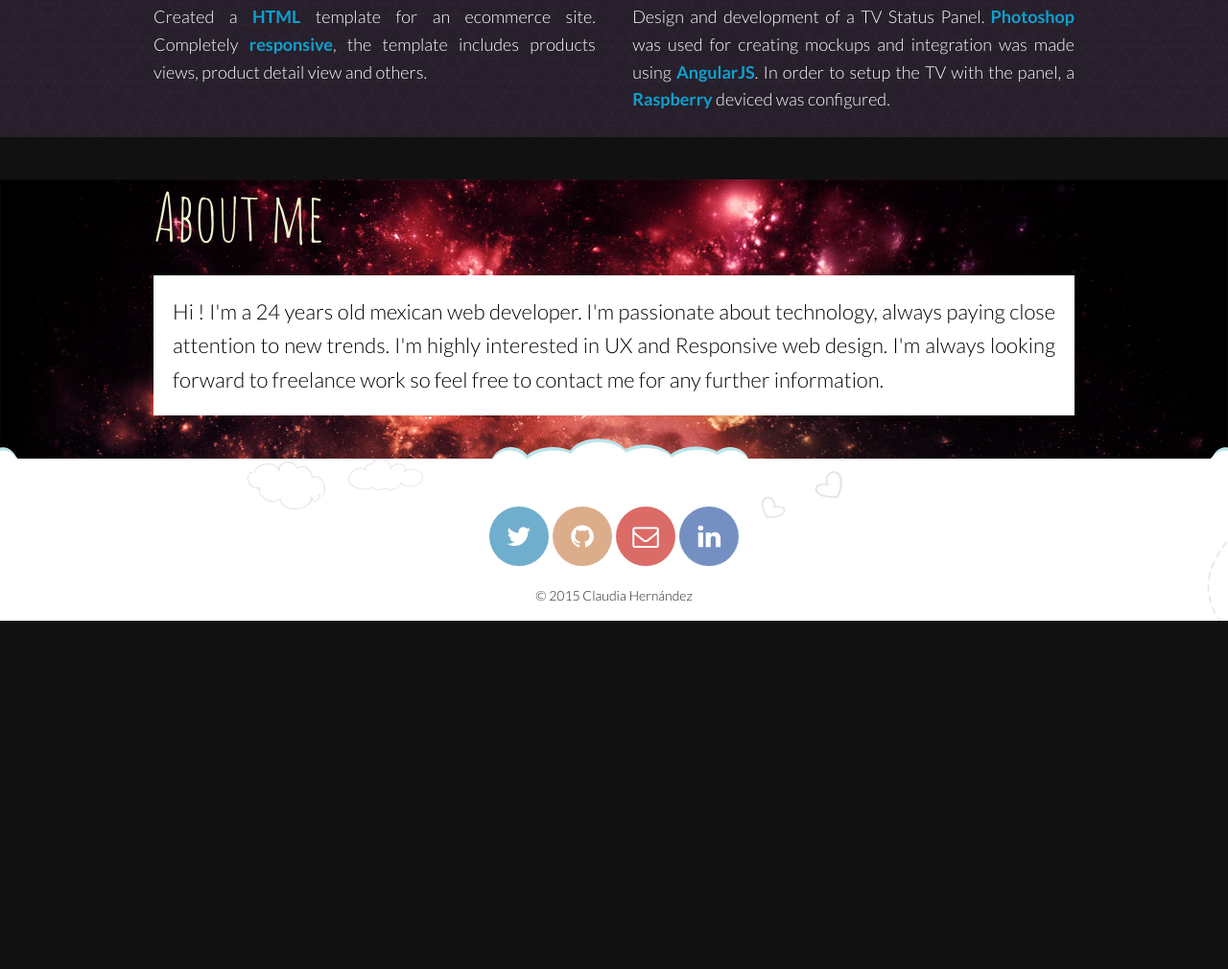
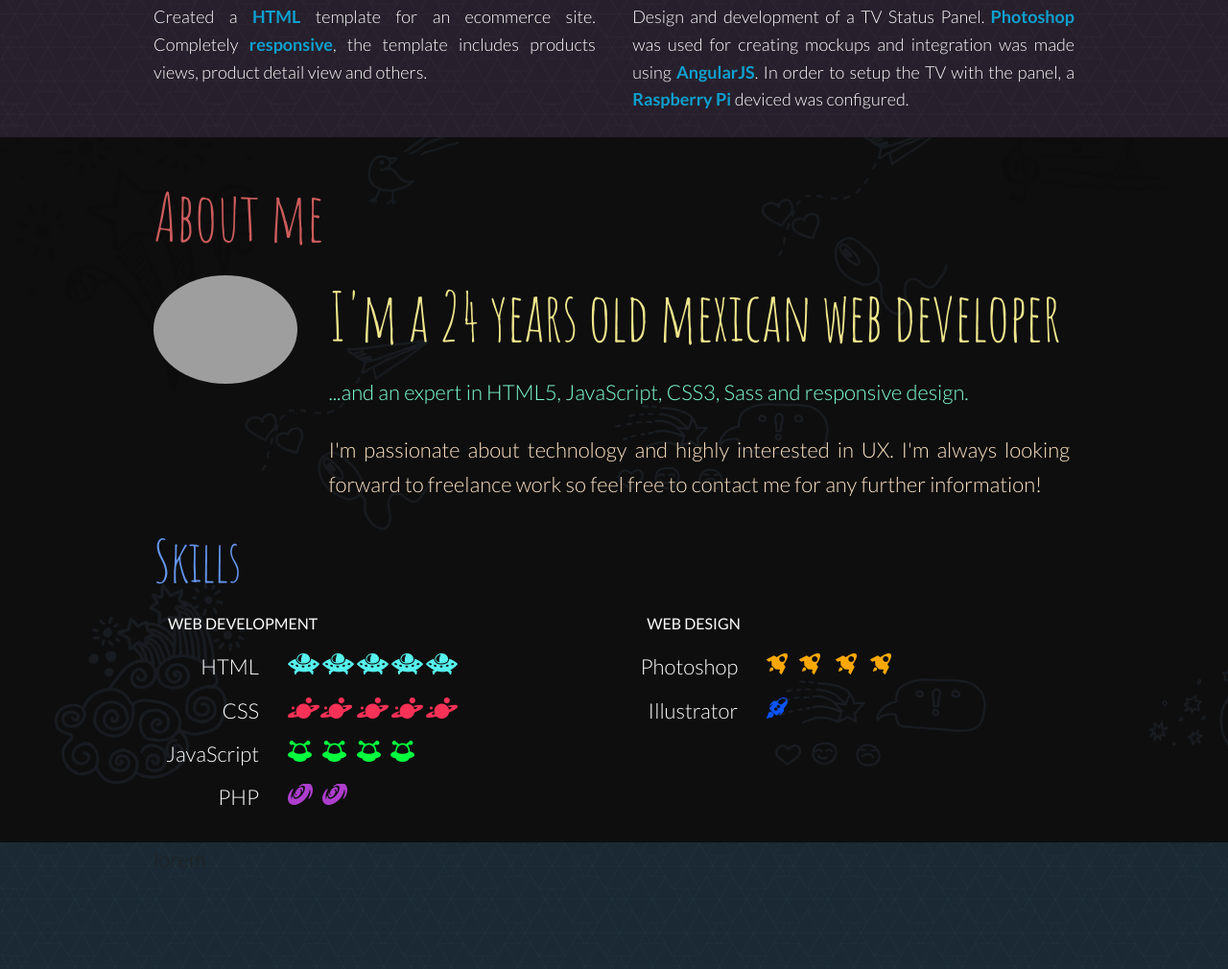
Before and after one commit to claudiahdz/claudiahdz, a website: page index.html in a window 1280 px wide. Shown: the part 1790-2800 px from the top of the page at 96% size. Before the commit the page ends 2437 px from the top, so only its background shows below. Drawn offline with Linux system fonts and the light colour scheme; grey boxes are pictures that could not be loaded.

Commit message:
aboutme section

```diff
--- a/css/animations.css
+++ b/css/animations.css
@@ -1,7 +1,7 @@
 /* Glow animation */
-@-moz-keyframes glow { 0% { opacity: 0.0; } 50% { opacity: 0.30; } 100% { opacity: 0.0; } }
-@-webkit-keyframes glow { 0% { opacity: 0.0; } 50% { opacity: 0.30; } 100% { opacity: 0.0; } }
-@keyframes glow { 0% { opacity: 0.0; } 50% { opacity: 0.30; } 100% { opacity: 0.0; } }
+@-moz-keyframes glow { 0% { opacity: 0.0; } 50% { opacity: 0.40; } 100% { opacity: 0.0; } }
+@-webkit-keyframes glow { 0% { opacity: 0.0; } 50% { opacity: 0.40; } 100% { opacity: 0.0; } }
+@keyframes glow { 0% { opacity: 0.0; } 50% { opacity: 0.40; } 100% { opacity: 0.0; } }
 
 /* Reveal Header animation */
 @-moz-keyframes reveal { 0% { top: -5em; } 100% { top: 0; } }
--- a/css/style.css
+++ b/css/style.css
@@ -30,6 +30,11 @@ h1 {
   padding-top: 20px;
   font-size: 70px;
   font-family: Amatic SC;
+}
+
+h2 {
+  font-family: Amatic SC;
+  font-size: 60px;
 }
 
 small {
@@ -235,18 +240,76 @@ header.fixed i {
     #About-Me
 \*------------------------------------*/
 .aboutme.parallax-section {
-  color: #EFF3CD;
+  color: white;
   padding: 20px;
   background-repeat: no-repeat;
   background-attachment: fixed;
+  background-color: #0E0E0E;
   background-size: cover;
-  background-image: url('../img/backgrounds/background-4.jpg');
+  background-image: url('../img/assets/doodles_bg.png');
+}
+
+.aboutme .three.columns {
+  width: 19%;
+}
+
+.aboutme .nine.columns {
+  width: 80.5%;
+}
+
+.aboutme .row:first-of-type .columns {
+  margin-left: 0;
+}
+
+.aboutme h1 {
+  color: indianred;
+}
+
+.aboutme h2 {
+  color: cornflowerblue;
+  margin: 0;
+}
+
+.aboutme .row h1 {
+  color: khaki;
+  padding: 0;
 }
 
 .aboutme p {
-  color: black;
-  padding: 20px;
-  background-color: white;
+  color: bisque;
+}
+
+.aboutme p:first-of-type {
+  color: aquamarine;
+}
+
+.aboutme .row .three.columns img {
+  border-radius: 50%;
+  float: left;
+  margin-right: 30px;
+  width: 150px;
+}
+
+.aboutme .area {
+  font-size: 16px;
+  font-weight: 400;
+  margin: 15px;
+  text-transform: uppercase;
+}
+
+.aboutme .skills {
+  display: table-row;
+  list-style: none;
+}
+
+.aboutme .skills span {
+  display: table-cell;
+  width: 110px;
+}
+
+.aboutme .skills span:first-of-type {
+  padding-right: 30px;
+  text-align: right;
 }
 
 
@@ -259,6 +322,9 @@ header.fixed i {
 \*------------------------------------*/
 .education {
   background-color: red;
+  height: 300px;
+  background-image: url('../img/backgrounds/background-6.png');
+
 }
 
 
@@ -272,7 +338,7 @@ header.fixed i {
 .contact {
   width: 100%;
   background-color: white;
-  background-image: url(../img/assets/contact_bg.png);
+  background-image: url('../img/assets/contact_bg.png');
   background-position: center top;
   clear: both;
   float: left;
@@ -281,7 +347,7 @@ header.fixed i {
 
 .contact:before {
   background-size: cover;
-  background: url(../img/assets/contact_top.png) center top no-repeat;
+  background: url('../img/assets/contact_top.png') center top no-repeat;
   content: "";
   height: 46px;
   left: 0px;
--- a/index.html
+++ b/index.html
@@ -66,7 +66,7 @@
       <div class="description six columns">
 
         <h3>Gilsa - Pisos y Azulejos</h3>
-        <span>Interactive Site</span><span><a href="http://www.gilsa.com/">View <i class="fa fa-globe"></i></a></span>
+        <span>Interactive Site</span><span><a href="http://www.gilsa.com/" target="_blank">View <i class="fa fa-globe"></i></a></span>
         <hr>
           <img src="img/portfolio/gilsa.jpg" alt="gilsa">
           <p>Worked on the front-end development of the website of a tile and flooring company. Integration was made with the <em>Twig</em> templating system and <em>Twitter Bootstrap</em> was used as well.</p>
@@ -75,7 +75,7 @@
       <div class="description six columns">
 
         <h3>Kidscenter</h3>
-        <span>Interactive Site</span><span><a href="http://www.kidscenter.biz/">View <i class="fa fa-globe"></i></a></span>
+        <span>Interactive Site</span><span><a href="http://www.kidscenter.biz/" target="_blank">View <i class="fa fa-globe"></i></a></span>
         <hr>
         <img src="img/portfolio/kidscenter.jpg" alt="kidscenter">
         <p>Development of an interactive website for a kindergarten. Heavily worked on the website animations using purely <em>CSS</em>. <em>Parallax</em> design was chosen for a more smooth user experience.</p>
@@ -100,7 +100,7 @@
         <span>TV Panel</span>
         <hr>
         <img src="img/portfolio/nivapanel.jpg" alt="nivapanel">
-        <p>Design and development of a TV Status Panel. <em>Photoshop</em> was used for creating mockups and integration was made using <em>AngularJS</em>. In order to setup the TV with the panel, a <em>Raspberry</em> deviced was configured.</p>
+        <p>Design and development of a TV Status Panel. <em>Photoshop</em> was used for creating mockups and integration was made using <em>AngularJS</em>. In order to setup the TV with the panel, a <em>Raspberry Pi</em> deviced was configured.</p>
       </div>
 
     </div>
@@ -115,27 +115,74 @@
 
       <h1>About me</h1>
 
-      <p>
-      Hi ! I'm a 24 years old mexican web developer. I'm passionate about technology, always paying close attention to new trends. I'm highly interested in UX and Responsive web design. I'm always looking forward to freelance work so feel free to contact me for any further information.
-      </p>
+      <div class="row">
+        <div class="three columns"><img src="http://claudiahdz.me/images/aboutme.jpg" alt="me"></div>
+
+      <div class="nine columns">
+        <h1>I'm a 24 years old mexican web developer</h1>
+        <p>...and an expert in HTML5, JavaScript, CSS3, Sass and responsive design.</p>
+
+        <p>I'm passionate about technology and highly interested in UX. I'm always looking forward to freelance work so feel free to contact me for any further information!</p>
+
+      </div>
+
+    </div>
+
+    <h2>Skills</h2>
+
+    <div class="row">
+
+      <div class="six columns">
+
+        <div class="area">Web Development</div>
+        <ul class="skills">
+          <li><span>HTML</span>
+          <span><img src="img/assets/skills-html.png"></span>
+          </li>
+          <li><span>CSS</span>
+          <span><img src="img/assets/skills-css.png"></span>
+          </li>
+          <li><span>JavaScript</span>
+          <span><img src="img/assets/skills-javascript.png"></span>
+          </li>
+          <li><span>PHP</span>
+          <span><img src="img/assets/skills-php.png"></span>
+          </li>
+        </ul>
+
+      </div>
+
+        <div class="six columns">
+          <div class="area">Web Design</div>
+          <ul class="skills">
+            <li><span>Photoshop</span>
+            <span><img src="img/assets/skills-photoshop.png"></span>
+            </li>
+            <li><span>Illustrator</span>
+            <span><img src="img/assets/skills-illustrator.png"></span>
+            </li>
+          </ul>
+        </div>
 
     </div>
 
 </section>
 
-<!-- <section class="education">
-  <p>lorem</p>
-</section> -->
+<section class="education">
+  <div class="container">
+    <p>lorem</p>
+  </div>
+</section>
 
 <section id="contact" class="contact">
 
   <div class="container">
 
       <ul class="icons">
-          <li><a href="http://twitter.com/koste4" class="icon circle fa-twitter"><span class="label">Twitter</span></a></li>
-          <li><a href="http://github.com/claudiahdz" class="icon circle fa-github"><span class="label">Github</span></a></li>
-          <li><a href="mailto:hi@claudiahdz.me" class="icon circle fa-envelope-o"><span class="label">Email</span></a></li>
-          <li><a href="http://linkedin.com/in/claudiahdz" class="icon circle fa-linkedin"><span class="label">Linkedin</span></a></li>
+          <li><a href="http://twitter.com/koste4" target="_blank" class="icon circle fa-twitter"><span class="label">Twitter</span></a></li>
+          <li><a href="http://github.com/claudiahdz" target="_blank" class="icon circle fa-github"><span class="label">Github</span></a></li>
+          <li><a href="mailto:hi@claudiahdz.me" target="_blank" class="icon circle fa-envelope-o"><span class="label">Email</span></a></li>
+          <li><a href="http://linkedin.com/in/claudiahdz" target="_blank" class="icon circle fa-linkedin"><span class="label">Linkedin</span></a></li>
       </ul>
 
       <small>© 2015 Claudia Hernández</small>
```
Also changed, not shown: img/assets/skills-css.png (added), img/assets/skills-html.png (added), img/assets/skills-illustrator.png (added), img/assets/skills-javascript.png (added), img/assets/skills-photoshop.png (added), img/assets/skills-php.png (added), img/backgrounds/background-7.png (deleted), img/layers/layer2.png.
